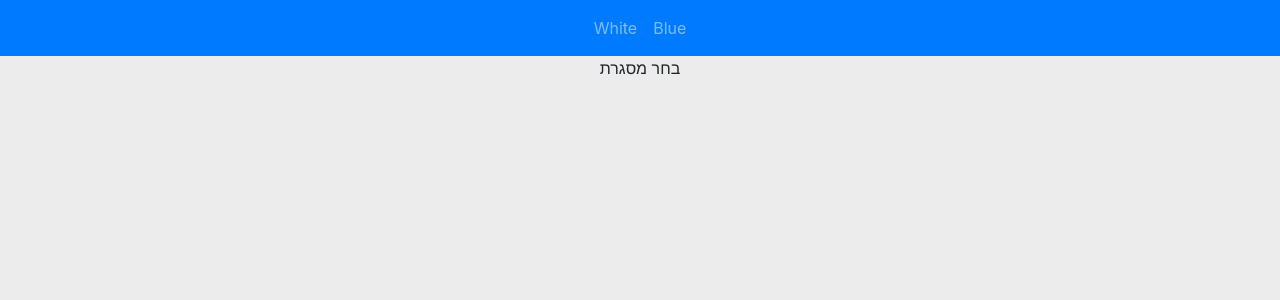
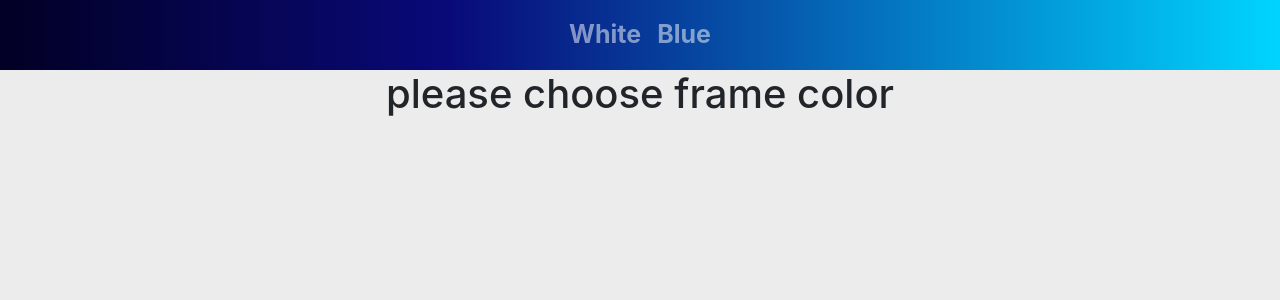
Before and after one commit to tomer0017/Bigvu, a React (Create React App) app: page / in a window 1280 px wide. Shown: the top 300 px of the page. Built offline with nearby package versions, Linux system fonts and the light colour scheme.

Commit message:
allbasicworks

```diff
--- a/src/App.css
+++ b/src/App.css
@@ -13,7 +13,7 @@
 
 .buttons{
   display:inline-flex;
-  margin: 60px;
+  margin: 20px;
 }
 
 
@@ -27,7 +27,7 @@
   height: 360px;
   background-size:cover;
   margin: auto;
-  display: table-cell;
+  /* display: table-cell; */
   vertical-align: middle;
 
 }
--- a/src/App.js
+++ b/src/App.js
@@ -21,7 +21,7 @@ function App() {
 
   const [borderColor, setborderColor] = useState();
   const [userInput,setuserInput]=useState("");
-  const [selectedOption,setselectedOption]=useState("בחר הזאנר המועדף עליך...");
+  const [selectedOption,setselectedOption]=useState("https://bigvu-interviews-assets.s3.amazonaws.com/images/Daisi.png");
 
 
       const handleAddrTypeChange = (e) => setselectedOption(e.target.value)
@@ -33,9 +33,9 @@ function App() {
       <Router>
       <div >
 
-        <Navbar bg="primary" variant="dark">
+        <Navbar bg="primary" variant="dark" style={{ background:`linear-gradient(90deg, rgba(2,0,36,1) 0%, rgba(9,9,121,1) 35%, rgba(0,212,255,1) 100%)`}} >
     {/* <Navbar.Brand href="#home">Navbar</Navbar.Brand> */}
-    <Nav style={{margin:`auto`}} className="mr-auto">
+    <Nav style={{margin:`auto`,    fontSize: `25px`,fontWeight: `700`}} className="mr-auto">
     {/* <Link to="/">    <Nav.Link to="/" href="#home">Home</Nav.Link></Link> */}
 
       <Link to="/white">  <Nav.Link to="/about" href="#features">White</Nav.Link></Link>
@@ -70,7 +70,7 @@ function App() {
 }
 
 function Home() {
-  return "בחר מסגרת";
+  return <h1>please choose frame color</h1>;
 }
 
 
--- a/src/components/canvas.js
+++ b/src/components/canvas.js
@@ -26,9 +26,7 @@ return (
 {/* border: 10px solid rgb(177, 51, 51);  */}
 <div style={{backgroundImage:`url(${selectedOption})`,border:`${borderColor}`}} className="slid">
 
-<h1 style={{fontFamily: `'Inter', sans-serif`, textAlign:"center",color:"white"}}>{userInput}</h1>
-
-
+<h1 style={{  fontWeight: `700`,width: `570px`,wordWrap: `break-word`,transform: `translate(-50%,-50%)`,position: `absolute`,top: `35%`, left: `50%`,fontFamily: `'Inter', sans-serif`, textAlign:"center",color:"white"}}>{userInput}</h1>
 </div>
 </Container>
 </div>
```
